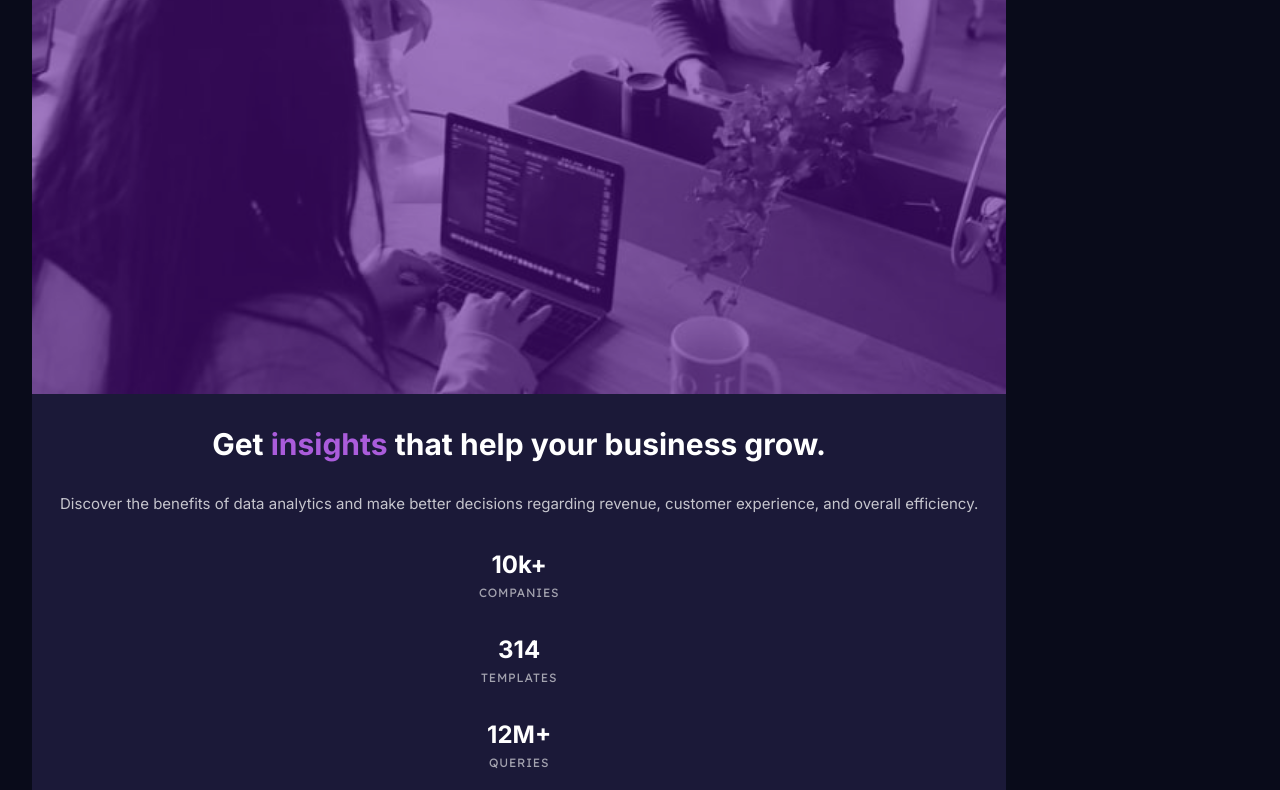
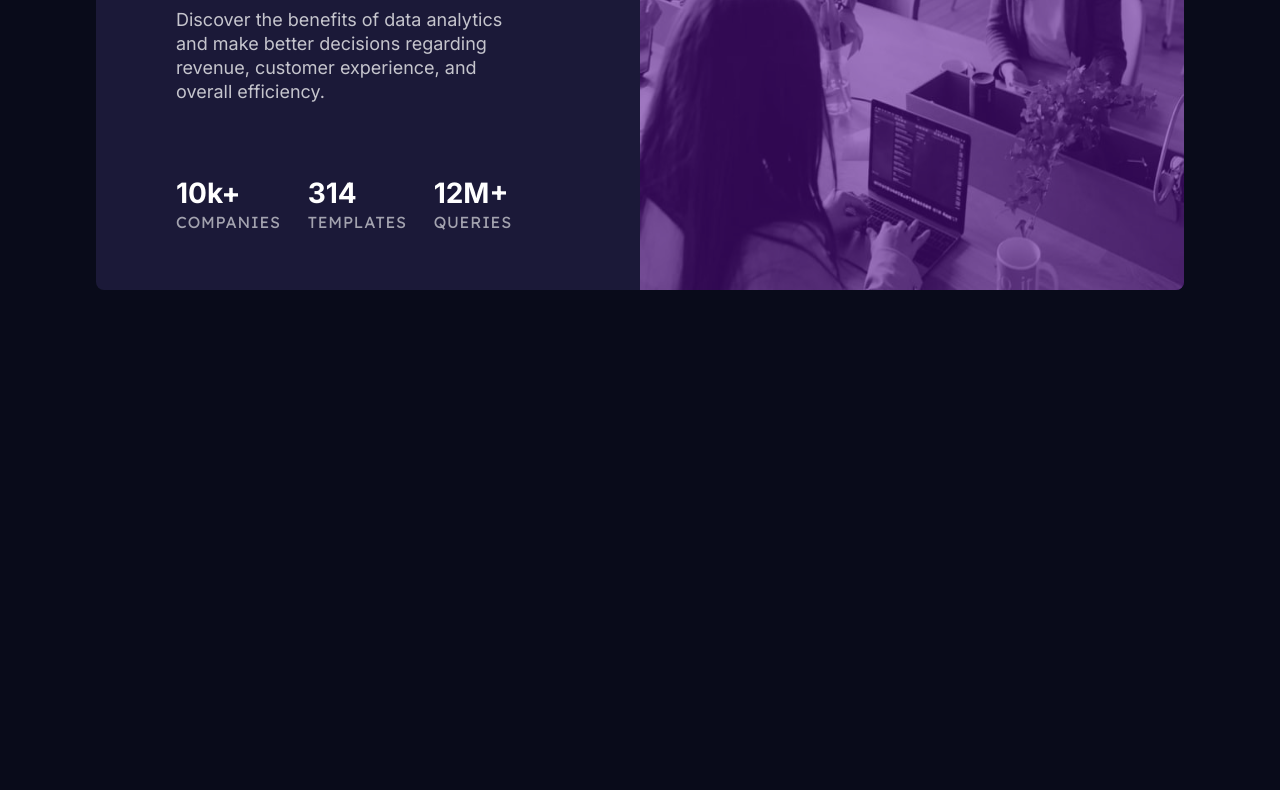
Before and after one commit to mariamorena27/stats_preview_card, a plain HTML site: page index.html in a window 1280 px wide. Shown: the part 353-1143 px from the top of the page. After the commit the page ends 800 px from the top, so only its background shows below. Drawn offline with Linux system fonts and the light colour scheme.

Commit message:
responsividade

```diff
--- a/style.css
+++ b/style.css
@@ -12,7 +12,9 @@ main {
   max-width: 100vw;
   min-height: 100vh;
   display: flex;
+  justify-content: center;
   align-items: center;
+  margin-inline: auto;
 }
 
 section {
@@ -37,8 +39,8 @@ section .content {
 
 .content h1 {
   color: white;
-  font: 700 30px Inter;
-  padding-bottom: 1.75rem;
+  font: 700 1.7rem Inter;
+  padding-bottom: 1.5rem;
 }
 
 h1 span {
@@ -47,40 +49,85 @@ h1 span {
 
 .content p {
   color: hsla(0, 0%, 100%, 0.75);
-  font: 400 15px Inter;
-  line-height: 1.75rem;
+  font: 400 0.9rem Inter;
+  line-height: 1.5rem;
+  margin-bottom: 1.5rem;
 }
 
-.statistics {
-  display: flex;
-  flex-direction: column;
-  align-items: center;
-  text-align: center;
-  margin-bottom: 1.75rem;
-  gap: 1.75rem;
+.content .statistics {
+  gap: 1.5rem;
 }
 
-.statistics h2 {
+.content .statistics h2 {
   color: white;
   font: 700 1.5rem Inter;
 }
 
-.statistics p {
+.content .statistics p {
   color: hsla(0, 0%, 100%, 0.6);
   font: 400 0.75rem Lexend Deca;
   text-transform: uppercase;
-  line-height: 1.75rem;
+  line-height: 1.5rem;
   letter-spacing: 0.05rem;
+  padding: 0;
 }
 
-@media only screen and (min-width: 550px) and (max-width: 1023px) {
-  .content h1,
-  .statistics h2 {
-    font-size: 230%;
+@media only screen and (min-width: 700px) {
+  section {
+    margin: 4rem;
   }
 
-  .content p,
-  .statistics p {
-    font-size: 120%;
+  .content .statistics {
+    flex-direction: row;
   }
 }
+
+@media only screen and (min-width: 1125px) {
+  section {
+    height: fit-content;
+    display: grid;
+    grid-auto-flow: column;
+    grid-template-columns: 1fr 1fr;
+    align-items: center;
+    margin: 6rem;
+  }
+
+  section img {
+    min-height: 100%;
+    border-radius: 0 0.5rem 0.5rem 0;
+    order: 1;
+  }
+
+  section .content {
+    order: 0;
+    display: flex;
+    flex-direction: column;
+    text-align: left;
+    justify-content: center;
+    margin-left: 5rem;
+    margin-right: 8rem;
+  }
+
+  .content h1 {
+    font-size: 2.5rem;
+  }
+
+  .content p {
+    font-size: 1.125rem;
+  }
+
+  .content .statistics {
+    display: flex;
+    flex-direction: row;
+    margin-top: 3rem;
+    justify-content: space-between;
+  }
+
+  .content .statistics h2 {
+    font-size: 1.75rem;
+  }
+
+  .content .statistics p {
+    font-size: 1rem;
+  }
+}
```
Also changed, not shown: index.html (+3 -2 lines).
